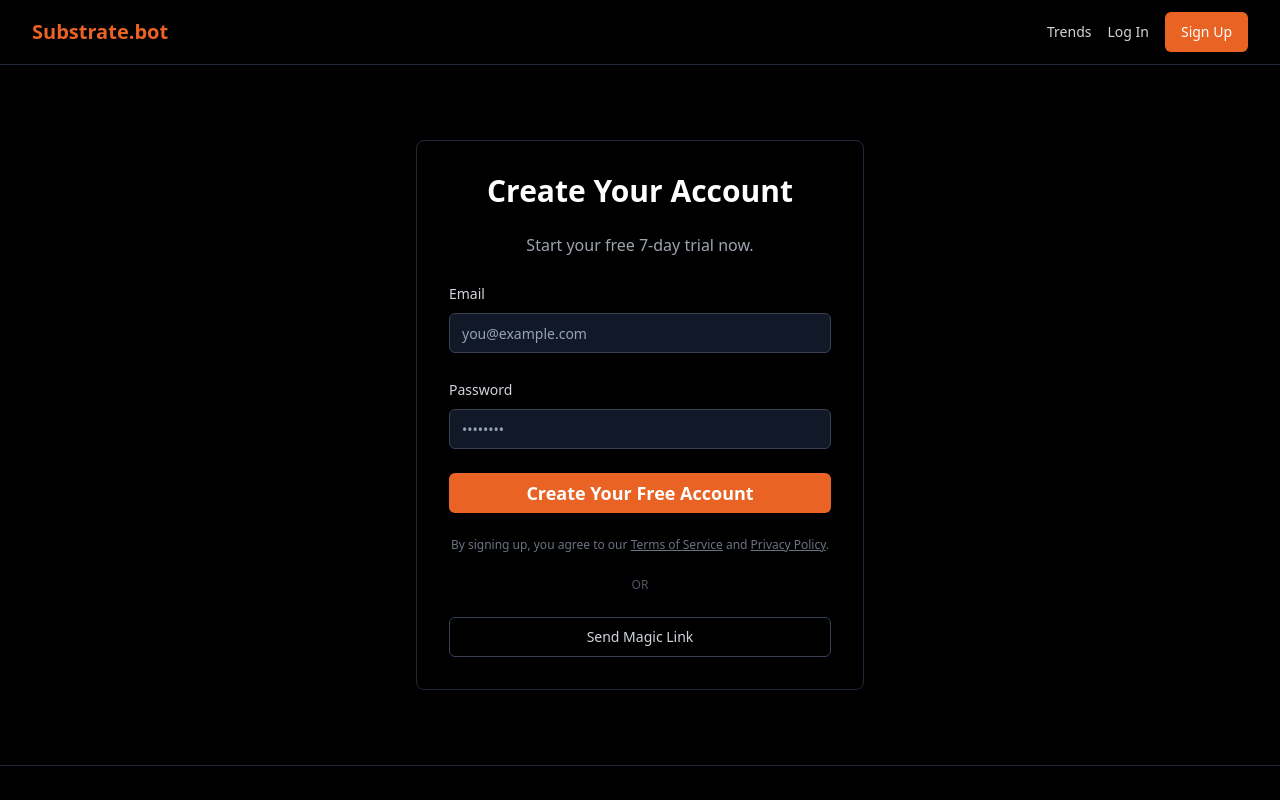
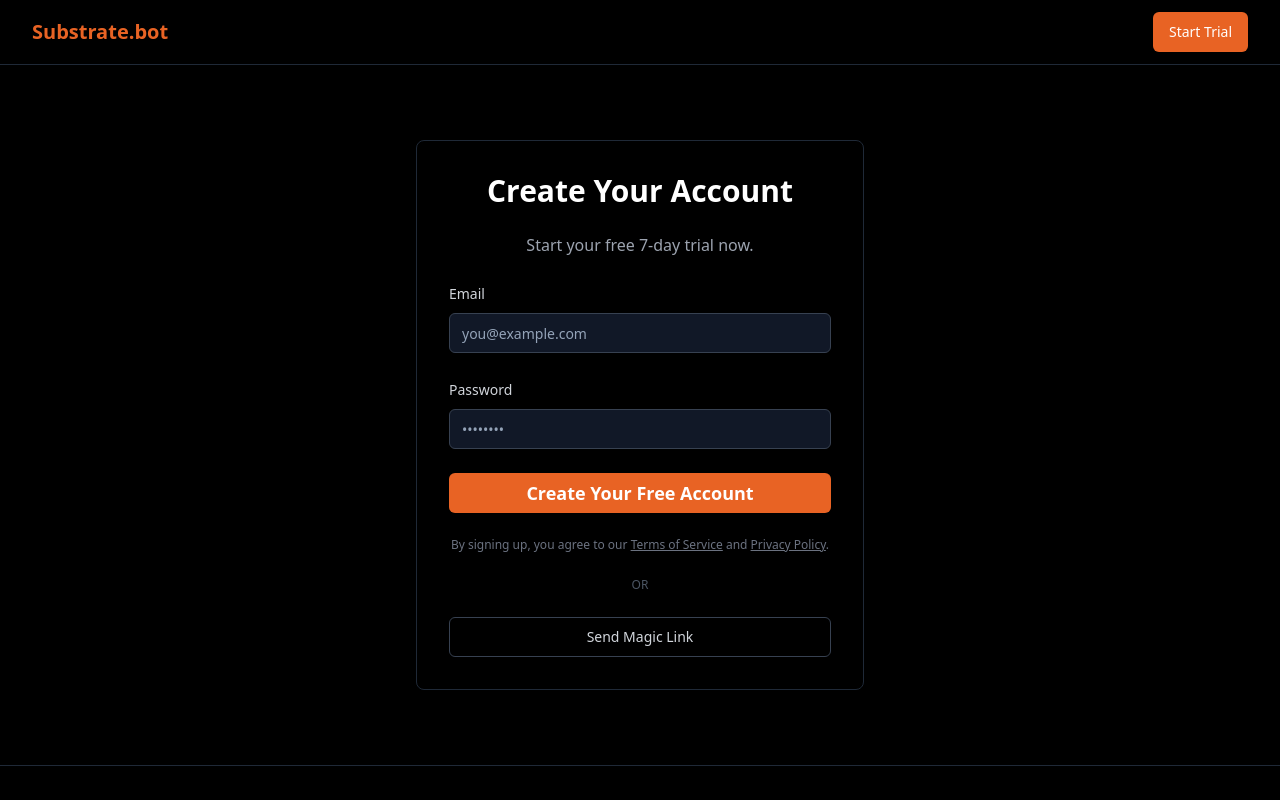
Before and after one commit to SmarToolz/StackBuzz, a React (Vite) app: page /signup in a window 1280 px wide. Shown: the top 800 px of the page. Built offline with nearby package versions, Linux system fonts and the light colour scheme.

Commit message:
[dyad] Removed navigation links from the GlobalHeader - wrote 1 file(s)

```diff
--- a/src/components/GlobalHeader.tsx
+++ b/src/components/GlobalHeader.tsx
@@ -16,10 +16,6 @@ export const GlobalHeader: React.FC = () => {
 
         {/* Navigation & CTA */}
         <nav className="flex items-center space-x-4">
-          {/* Primary Navigation Links */}
-          <Link to="/trends" className="text-sm font-medium text-gray-300 hover:text-white transition-colors hidden sm:inline">
-            Trends
-          </Link>
 
           {isAuthenticated ? (
             <>
@@ -31,16 +27,11 @@ export const GlobalHeader: React.FC = () => {
               </Button>
             </>
           ) : (
-            <>
-              <Link to="/login" className="text-sm font-medium text-gray-300 hover:text-white transition-colors hidden sm:inline">
-                Log In
+            <Button asChild className="bg-brand-primary hover:bg-brand-hover text-white">
+              <Link to="/trial">
+                Start Trial
               </Link>
-              <Button asChild className="bg-brand-primary hover:bg-brand-hover text-white">
-                <Link to="/signup">
-                  Sign Up
-                </Link>
-              </Button>
-            </>
+            </Button>
           )}
         </nav>
       </div>
```
